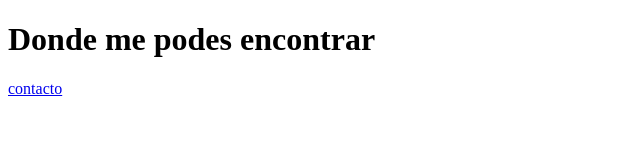
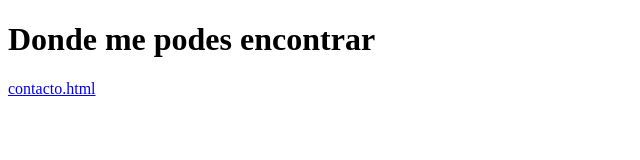
Before and after one commit to DaianaJGomez/presentacioncv, a plain HTML site: page contacto.html in a window 1280 px wide. Shown: the full height of the page, 0-640 px from the left. Drawn offline with Linux system fonts and the light colour scheme.

Commit message:
Update contacto.html

```diff
--- a/contacto.html
+++ b/contacto.html
@@ -8,6 +8,6 @@
 </head>
 <body>
     <h1>Donde me podes encontrar</h1>
-    <a href="contacto.html">contacto</a>
+    <a href="contacto.html">contacto.html</a>
 </body>
 </html>
```
